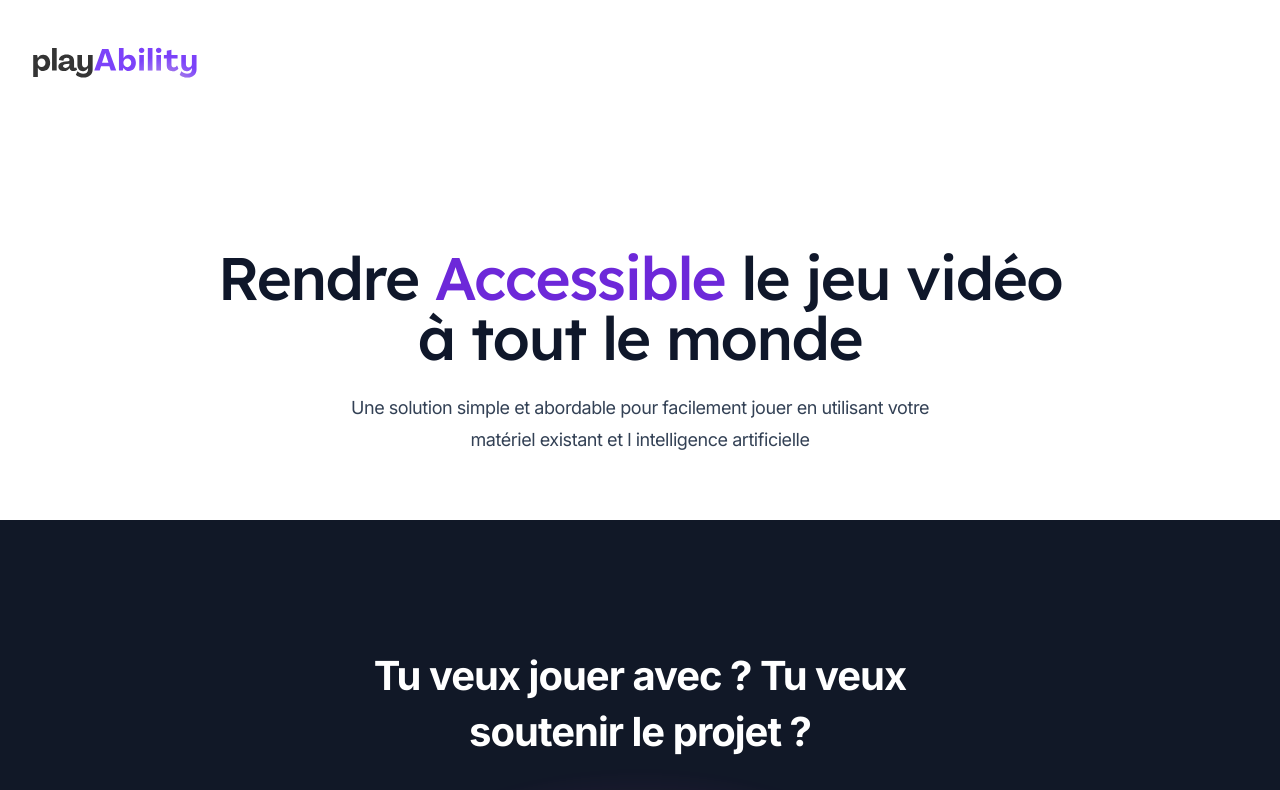
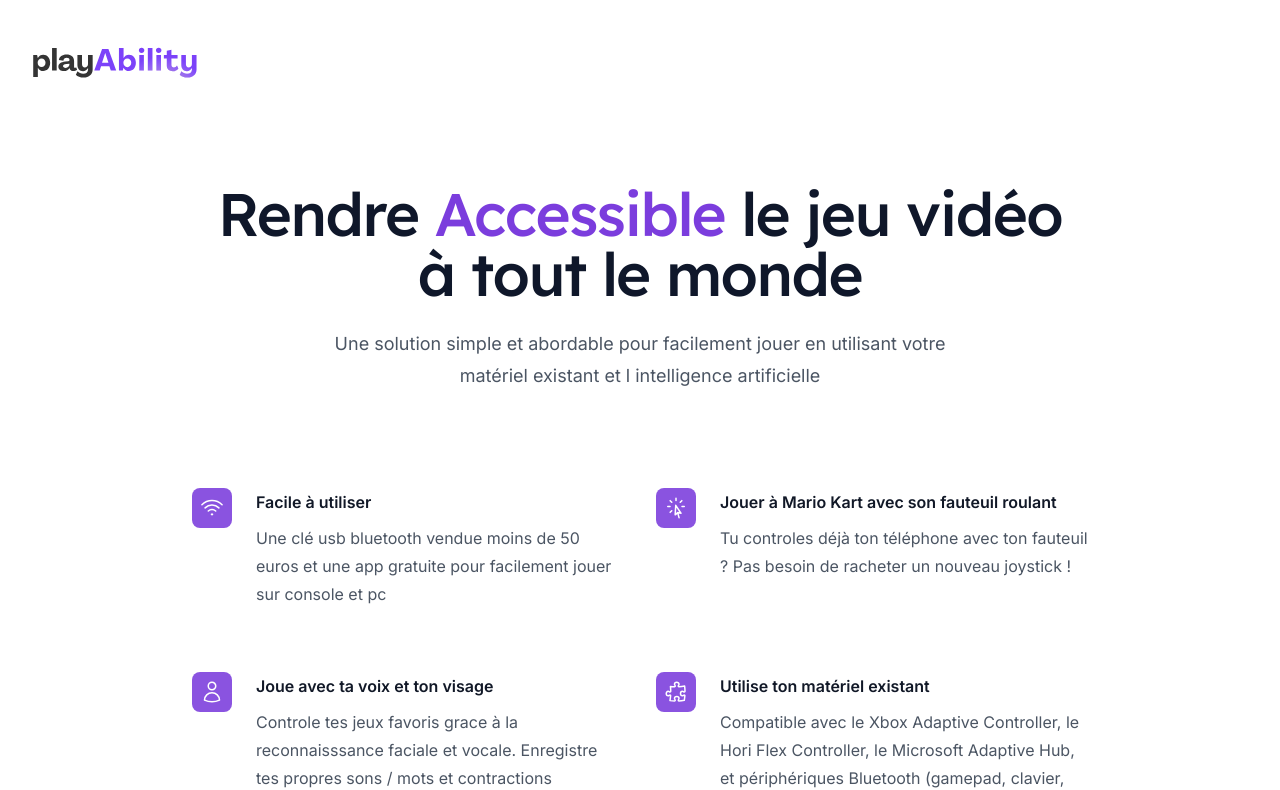
Before and after one commit to playAbilityTech/playability.gg, a Next.js app: page / in a window 1280 px wide. Shown: the top 790 px of the page. Built offline with nearby package versions, Linux system fonts and the light colour scheme.

Commit message:
add hero

```diff
--- /dev/null
+++ b/src/components/Hero2.jsx
@@ -0,0 +1,73 @@
+import { ArrowPathIcon, CloudArrowUpIcon, FingerPrintIcon, PuzzlePieceIcon, CursorArrowRaysIcon, WifiIcon, UserIcon } from '@heroicons/react/24/outline'
+
+const features = [
+  {
+    name: 'Facile à utiliser',
+    description:
+      'Une clé usb bluetooth vendue moins de 50 euros et une app gratuite pour facilement jouer sur console et pc',
+    icon: WifiIcon,
+  },
+  {
+    name: 'Jouer à Mario Kart avec son fauteuil roulant',
+    description:
+      'Tu controles déjà ton téléphone avec ton fauteuil ? Pas besoin de racheter un nouveau joystick !',
+    icon: CursorArrowRaysIcon,
+  },
+  {
+    name: 'Joue avec ta voix et ton visage',
+    description:
+      'Controle tes jeux favoris grace à la reconnaisssance faciale et vocale. Enregistre tes propres sons / mots et contractions musculaires pour personnaliser ton expérience de jeu',
+    icon: UserIcon,
+  },
+  {
+    name: 'Utilise ton matériel existant',
+    description:
+      'Compatible avec le Xbox Adaptive Controller, le Hori Flex Controller, le Microsoft Adaptive Hub, et périphériques Bluetooth (gamepad, clavier, souris, etc)',
+    icon: PuzzlePieceIcon,
+  },
+]
+
+export default function Hero2() {
+  return (
+    <div className="bg-white py-12 sm:py-16">
+      <h1 className="mx-auto text-center max-w-4xl font-display text-5xl font-medium tracking-tight text-slate-900 sm:text-6xl">
+        Rendre{' '}
+        <span className="relative whitespace-nowrap text-violet-700/90">
+          {/* <svg
+            aria-hidden="true"
+            viewBox="0 0 418 42"
+            className="absolute left-0 top-2/3 h-[0.58em] w-full fill-violet-300/70"
+            preserveAspectRatio="none"
+          >
+            <path d="M203.371.916c-26.013-2.078-76.686 1.963-124.73 9.946L67.3 12.749C35.421 18.062 18.2 21.766 6.004 25.934 1.244 27.561.828 27.778.874 28.61c.07 1.214.828 1.121 9.595-1.176 9.072-2.377 17.15-3.92 39.246-7.496C123.565 7.986 157.869 4.492 195.942 5.046c7.461.108 19.25 1.696 19.17 2.582-.107 1.183-7.874 4.31-25.75 10.366-21.992 7.45-35.43 12.534-36.701 13.884-2.173 2.308-.202 4.407 4.442 4.734 2.654.187 3.263.157 15.593-.78 35.401-2.686 57.944-3.488 88.365-3.143 46.327.526 75.721 2.23 130.788 7.584 19.787 1.924 20.814 1.98 24.557 1.332l.066-.011c1.201-.203 1.53-1.825.399-2.335-2.911-1.31-4.893-1.604-22.048-3.261-57.509-5.556-87.871-7.36-132.059-7.842-23.239-.254-33.617-.116-50.627.674-11.629.54-42.371 2.494-46.696 2.967-2.359.259 8.133-3.625 26.504-9.81 23.239-7.825 27.934-10.149 28.304-14.005.417-4.348-3.529-6-16.878-7.066Z" />
+          </svg> */}
+          <span className="relative">Accessible</span>
+        </span>{' '}
+        le jeu vidéo à tout le monde
+      </h1>
+      <div className="mx-auto max-w-7xl px-6 lg:px-8">
+        <div className="mx-auto max-w-2xl lg:text-center">
+
+          <p className="mt-6 text-lg leading-8 text-gray-600">
+          Une solution simple et abordable pour facilement jouer en utilisant votre matériel existant et l intelligence artificielle
+          </p>
+        </div>
+        <div className="mx-auto mt-16 max-w-2xl sm:mt-20 lg:mt-24 lg:max-w-4xl">
+          <dl className="grid max-w-xl grid-cols-1 gap-x-8 gap-y-10 lg:max-w-none lg:grid-cols-2 lg:gap-y-16">
+            {features.map((feature) => (
+              <div key={feature.name} className="relative pl-16">
+                <dt className="text-base font-semibold leading-7 text-gray-900">
+                  <div className="absolute left-0 top-0 flex h-10 w-10 items-center justify-center rounded-lg bg-violet-700/80">
+                    <feature.icon className="h-6 w-6 text-white" aria-hidden="true" />
+                  </div>
+                  {feature.name}
+                </dt>
+                <dd className="mt-2 text-base leading-7 text-gray-600">{feature.description}</dd>
+              </div>
+            ))}
+          </dl>
+        </div>
+      </div>
+    </div>
+  )
+}
--- a/src/pages/index.jsx
+++ b/src/pages/index.jsx
@@ -7,6 +7,7 @@ import { Header } from '@/components/Header'
 import { Hero }  from '@/components/Hero'
 import CTA from '@/components/CTA';
 import Hero3 from '@/components/Hero3';
+import Hero2 from '@/components/Hero2';
 
 
 
@@ -24,7 +25,7 @@ export default function Home() {
       </Head>
       <Header />
       <main>
-        <Hero />
+        <Hero2 />
         {/* <Hero3 /> */}
         <CTA />
         {/* <Faqs /> */}
```
